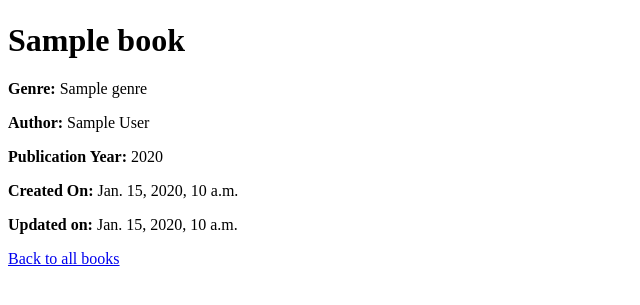
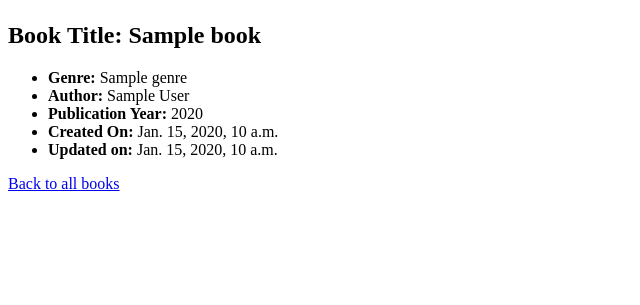
Before and after one commit to yanicells/commongrounds-A-21, a Django app: page /bookclub/book/1 in a window 1280 px wide. Shown: the part 58-363 px from the top of the page, without its empty margins (0-640 px from the left). Run offline with Django 5.2, Linux system fonts and the light colour scheme; tables that the repository leaves empty hold one stand-in row (values such as "Sample post").

Commit message:
feat: html updates for book detail and list layouts

```diff
--- a/bookclub/templates/bookclub/book_detail.html
+++ b/bookclub/templates/bookclub/book_detail.html
@@ -2,11 +2,13 @@
 {% load static %} {% block title %}{{ book.title }}{%endblock %}
 
 {% block content %}
-<h1>{{ book.title }}</h1>
-<p><strong>Genre:</strong> {{ book.genre }}</p>
-<p><strong>Author:</strong> {{ book.author }}</p>
-<p><strong>Publication Year:</strong> {{ book.publication_year }}</p>
-<p><strong>Created On:</strong> {{ book.created_on }}</p>
-<p><strong>Updated on:</strong> {{ book.updated_on }}</p>
+<h2>Book Title: {{ book.title }}</h2>
+<ul>
+  <li><strong>Genre:</strong> {{ book.genre }}</li>
+  <li><strong>Author:</strong> {{ book.author }}</li>
+  <li><strong>Publication Year:</strong> {{ book.publication_year }}</li>
+  <li><strong>Created On:</strong> {{ book.created_on }}</li>
+  <li><strong>Updated on:</strong> {{ book.updated_on }}</li>
+</ul>
 <a href="{% url 'bookclub:book-list' %}">Back to all books</a>
 {% endblock %}
--- a/bookclub/templates/bookclub/book_list.html
+++ b/bookclub/templates/bookclub/book_list.html
@@ -3,7 +3,7 @@
 {% block title %}Book Club{%endblock %}
 
 {% block content %}
-<h1>Book Club</h1>
+<h2>Book Club</h2>
 <ul>
   {% for book in books %}
   <li>
```
